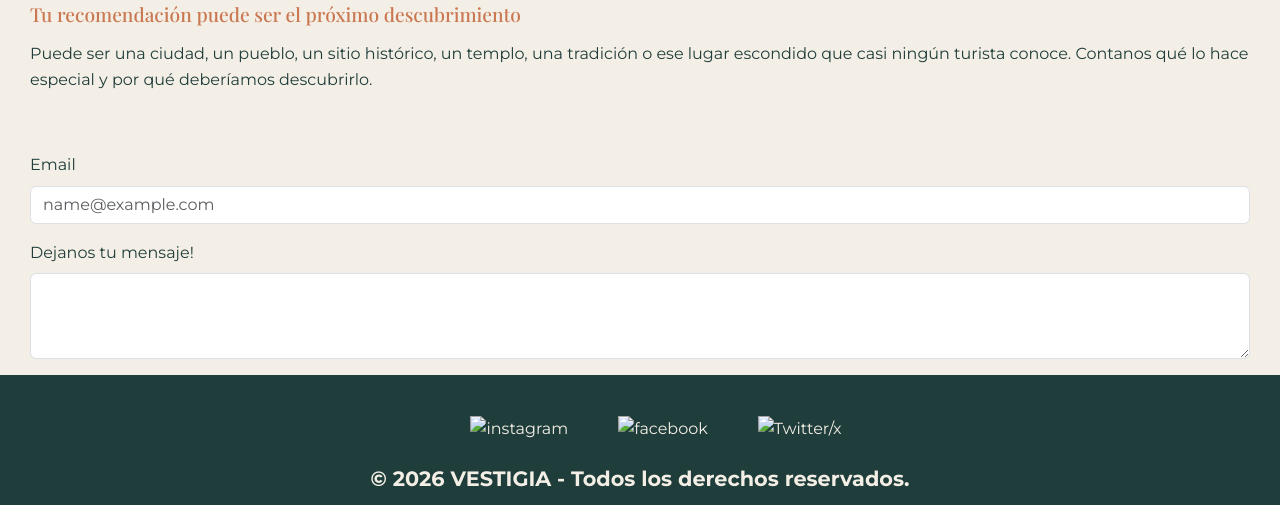
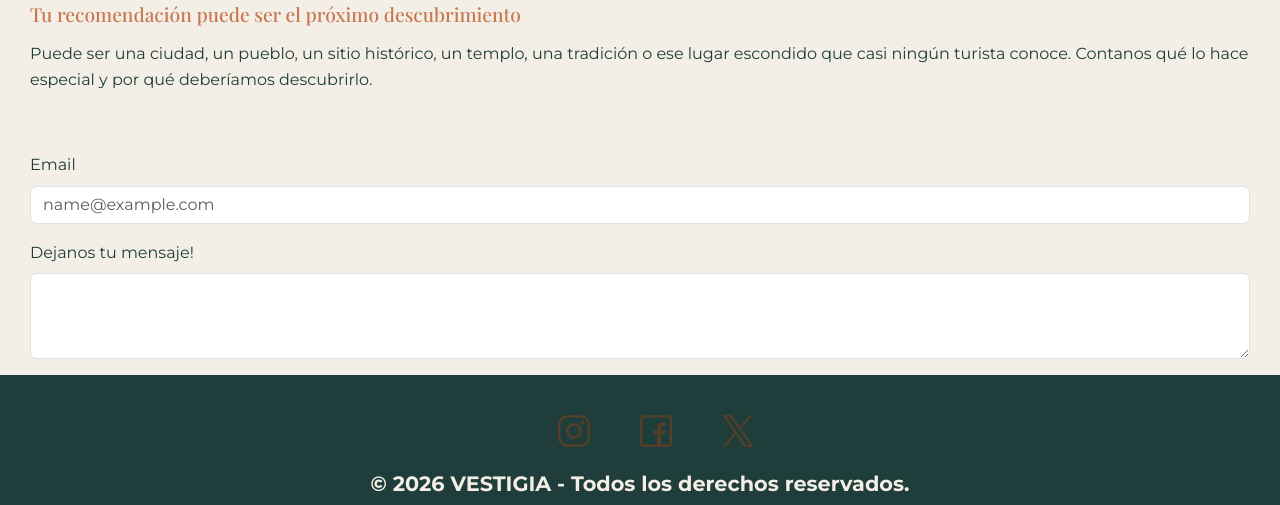
Before and after one commit to GonzaGlz/VESTIGIA, a plain HTML site: page pages/contacto.html in a window 1280 px wide. Shown: the part 531-1036 px from the top of the page. Drawn offline with nearby package versions, Linux system fonts and the light colour scheme; a web font is replaced by a local one.

Commit message:
fix: correct footer image paths

```diff
--- a/pages/contacto.html
+++ b/pages/contacto.html
@@ -77,9 +77,9 @@
 
     <footer>
         <ul>
-            <li><a href="https://www.instagram.com/" target="_blank"><img src="./img/instagram.png" alt="instagram"></a></li>
-            <li><a href="https://www.facebook.com/" target="_blank"><img src="./img/facebook.png" alt="facebook"></a></li>
-            <li><a href="https://twitter.com/" target="_blank"><img src="./img/x.png" alt="Twitter/x"></a></li>
+            <li><a href="https://www.instagram.com/" target="_blank"><img src="../img/instagram.png" alt="instagram"></a></li>
+            <li><a href="https://www.facebook.com/" target="_blank"><img src="../img/facebook.png" alt="facebook"></a></li>
+            <li><a href="https://twitter.com/" target="_blank"><img src="../img/x.png" alt="Twitter/x"></a></li>
         </ul>
 
         <p>&copy; 2026 VESTIGIA - Todos los derechos reservados.</p>
```
Also changed, not shown: pages/proyectos.html (+3 -3 lines), pages/servicios.html (+3 -3 lines), pages/sobre-mi.html (+3 -3 lines).
